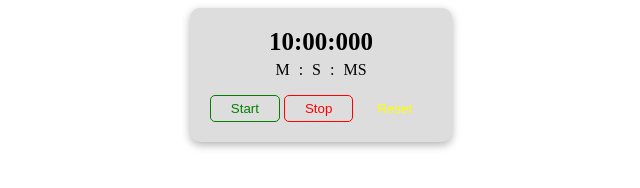
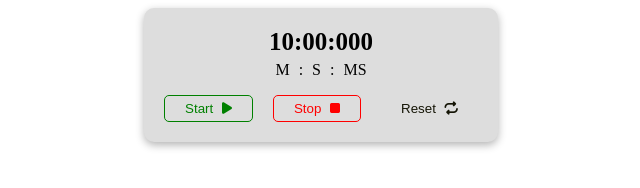
Before and after one commit to alexib21/stopwatch, a plain HTML site: page index.html in a window 1280 px wide. Shown: the whole page, without its empty margins (319-959 px from the left). Drawn offline with Linux system fonts and the light colour scheme.

Commit message:
intial commit

```diff
--- a/assets/css/main.css
+++ b/assets/css/main.css
@@ -25,6 +25,7 @@
 .stopwatch-timer-label {
     margin-top: 5px;
     word-spacing: 5px;
+
 }
 
 .stopwatch-btn-container {
@@ -37,6 +38,7 @@
     border: 1px solid transparent;
     padding:  5px 20px;
     border-radius: 5px;
+    word-spacing: 5px;
 }
 
 .stopwatch-btn-Start {
@@ -62,12 +64,12 @@
 }
 
 .stopwatch-btn-Reset {
-    border: yellow;
-    color: yellow;
+    border: rgba(20, 20, 5);
+    color: rgba(20, 20, 5);;
     background-color: transparent;
 }
 
 .stopwatch-btn-Reset:hover {
-    background-color: yellow;
+    background-color: rgb(20, 20, 5);
     color: #ddd;
 }
--- a/index.html
+++ b/index.html
@@ -5,7 +5,8 @@
     <meta http-equiv="X-UA-Compatible" content="IE=edge">
     <meta name="viewport" content="width=device-width, initial-scale=1.0">
     <title>stopwatch</title>
-    <link rel="stylesheet" href="assets/css/main.css">
+    <link rel="stylesheet" href="./assets/css/main.css">
+    <script src="https://kit.fontawesome.com/e4f00e70b7.js" crossorigin="anonymous"></script>
 </head>
 <body>
     <div class="container">
@@ -14,10 +15,10 @@
                 <p class="stopwatch-timer">10:00:000</p>
                 <p class="stopwatch-timer-label">M : S : MS</p>
           </div>
-            <div class="stopwwatch-btn-container">
-                <button class="stopwatch-btn stopwatch-btn-Start">Start</button>
-                <button class="stopwatch-btn stopwatch-btn-Stop">Stop</button>
-                <button class="stopwatch-btn stopwatch-btn-Reset">Reset</button>
+            <div class="stopwatch-btn-container">
+                <button class="stopwatch-btn stopwatch-btn-Start">Start <i class="fa-solid fa-play"></i></button>
+                <button class="stopwatch-btn stopwatch-btn-Stop">Stop <i class="fa-solid fa-stop"></i></button>
+                <button class="stopwatch-btn stopwatch-btn-Reset">Reset <i class="fa-solid fa-repeat"></i></button>
              </div>
          </div>
        </div>
```
